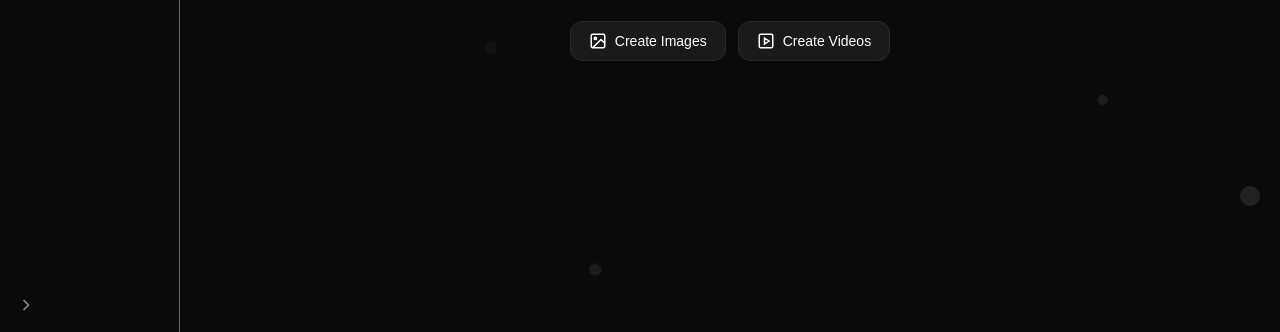
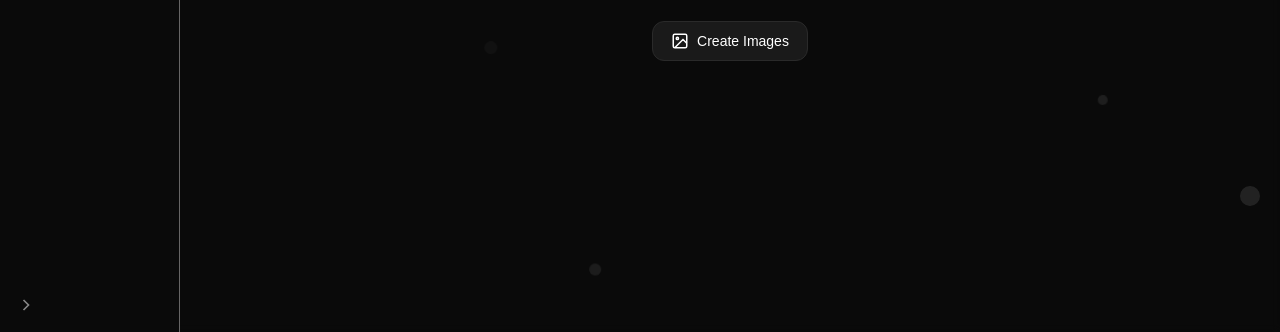
Before and after one commit to VorteXCM/VX_AI, a plain HTML site: page index.html in a window 1280 px wide. Shown: the part 468-800 px from the top of the page. Drawn offline with Linux system fonts and the light colour scheme.

Commit message:
Update index.html

```diff
--- a/index.html
+++ b/index.html
@@ -183,13 +183,6 @@
                     </svg>
                     Create Images
                 </button>
-                <button class="action-btn" id="createVideoBtn">
-                    <svg width="18" height="18" viewBox="0 0 24 24" fill="none" stroke="currentColor" stroke-width="2">
-                        <rect x="3" y="3" width="18" height="18" rx="2" ry="2"></rect>
-                        <polygon points="10 8 16 12 10 16 10 8"></polygon>
-                    </svg>
-                    Create Videos
-                </button>
             </div>
         </div>
 
```
